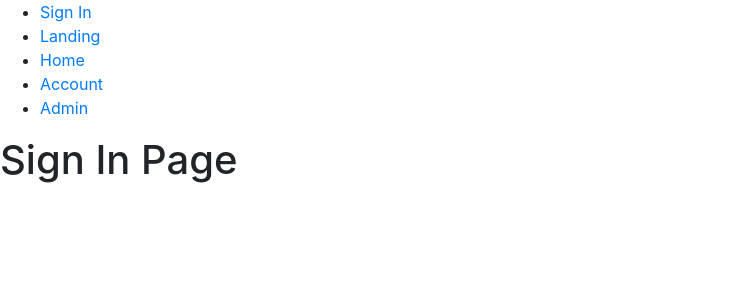
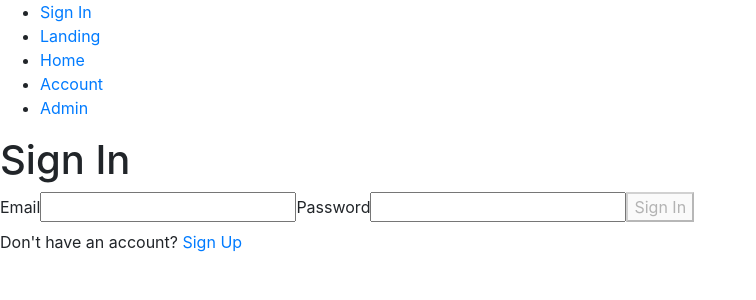
Before and after one commit to jeff-flower/draft-picks, a React (Create React App) app: page /signin in a window 1280 px wide. Shown: the top 300 px of the page, without its empty margins (0-756 px from the left). Built offline with nearby package versions, Linux system fonts and the light colour scheme; no server answers.

Commit message:
Add sign out component

```diff
--- a/src/components/SignIn/index.tsx
+++ b/src/components/SignIn/index.tsx
@@ -1,7 +1,63 @@
 import React from 'react';
+import { useHistory } from 'react-router-dom';
 
-export const SignInPage = () => (
-  <div>
-    <h1>Sign In Page</h1>
-  </div>
-);
+import { SignUpLink } from '../SignUp';
+import { useFirebaseContext } from '../Firebase';
+import { HOME } from '../../constants/routes';
+
+export const SignInPage: React.FC<{}> = () => {
+  const [email, setEmail] = React.useState<string>('');
+  const [password, setPassword] = React.useState<string>('');
+  const [error, setError] = React.useState<any>();
+  const history = useHistory();
+  const firebaseContext = useFirebaseContext();
+
+  const handleSubmit = (e: React.FormEvent): void => {
+    e.preventDefault();
+    firebaseContext
+      .doSignInWithEmailAndPassword(email, password)
+      .then(() => {
+        setEmail('');
+        setPassword('');
+        history.push(HOME);
+      })
+      .catch((error: any) => {
+        setError(error);
+      });
+  };
+
+  const isInvalid = email === '' || password === '';
+
+  return (
+    <div>
+      <h1>Sign In</h1>
+      <form onSubmit={handleSubmit}>
+        <label>
+          Email
+          <input
+            value={email}
+            onChange={(e: React.ChangeEvent<HTMLInputElement>) =>
+              setEmail(e.target.value)
+            }
+            type="email"
+          />
+        </label>
+        <label>
+          Password
+          <input
+            value={password}
+            onChange={(e: React.ChangeEvent<HTMLInputElement>) =>
+              setPassword(e.target.value)
+            }
+            type="password"
+          />
+        </label>
+        <button type="submit" disabled={isInvalid}>
+          Sign In
+        </button>
+        {error && <p>{error.message}</p>}
+      </form>
+      <SignUpLink />
+    </div>
+  );
+};
```
